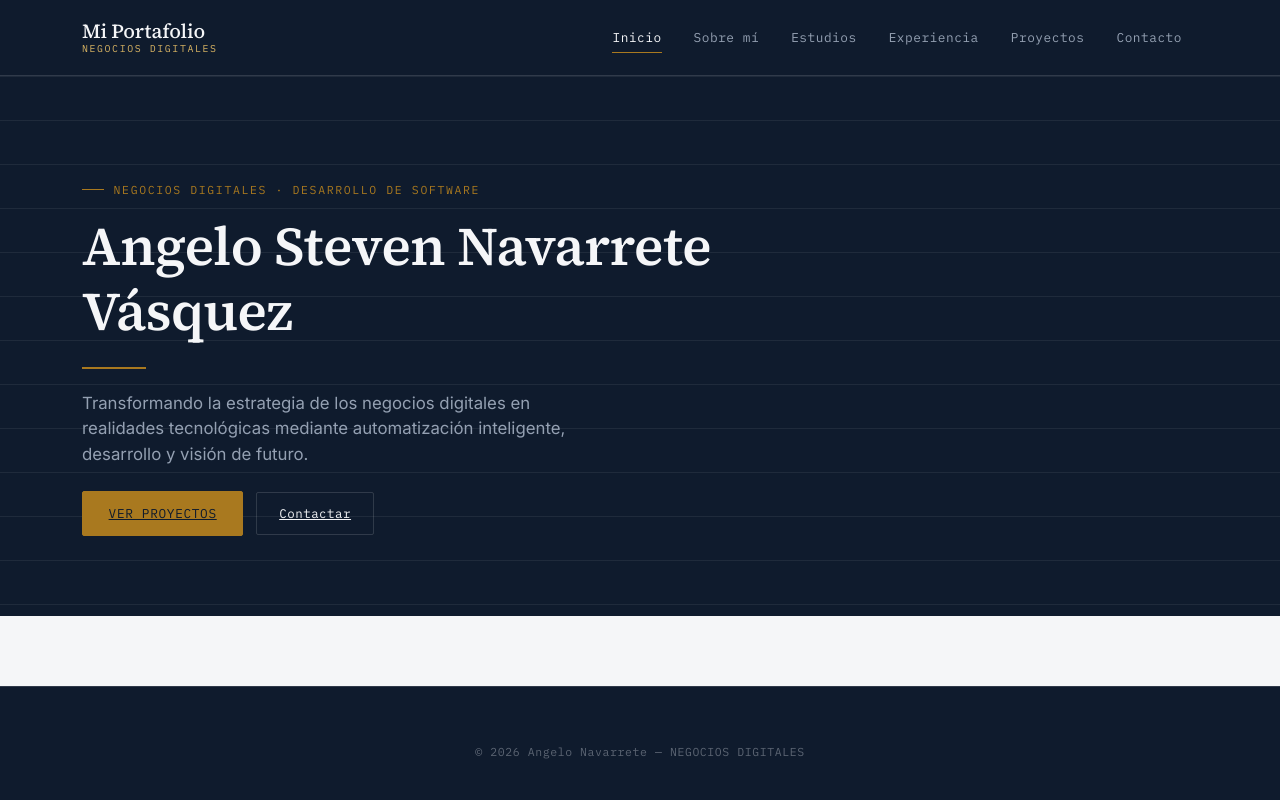
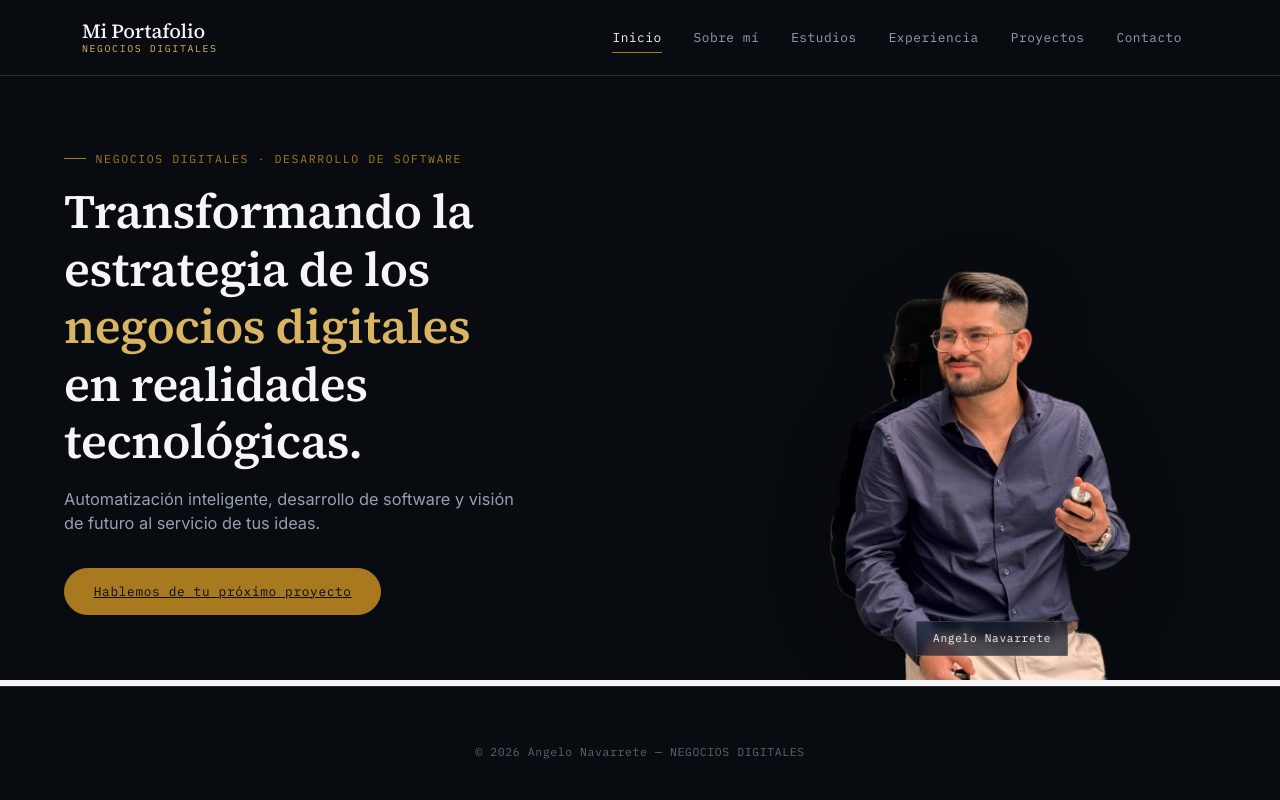
Before and after one commit to Navo1804/Portafolio-profesional, a Flask app: page / in a window 1280 px wide. Run offline with Flask 3, Linux system fonts and the light colour scheme.

Commit message:
Actualizaciones Diseño home.html

```diff
--- a/app/static/css/style.css
+++ b/app/static/css/style.css
@@ -6,7 +6,7 @@
    =================================================================== */
 
 :root {
-    --ink:        #0F1B2D;   /* navy profundo, fondo oscuro / texto principal */
+    --ink:        #080B10;   /* casi negro, con un dejo de navy */
     --ink-soft:   #1C2B42;   /* navy secundario, superficies oscuras */
     --paper:      #F5F6F8;   /* fondo claro */
     --paper-alt:  #FFFFFF;   /* tarjetas sobre fondo claro */
@@ -332,3 +332,100 @@ a:focus-visible, button:focus-visible, .form-control:focus-visible {
 @media (prefers-reduced-motion: reduce) {
     * { transition: none !important; animation: none !important; }
 }
+/* --- Hero con foto recortada sobre fondo oscuro (Inicio) --- */
+
+.hero-split {
+    background-color: var(--ink);
+    position: relative;
+    overflow: hidden;
+    min-height: 600px;
+    display: flex;
+    align-items: stretch;
+}
+
+.hero-split-left {
+    flex: 1 1 55%;
+    display: flex;
+    align-items: center;
+    padding: 3rem 4rem;
+    position: relative;
+    z-index: 2;
+}
+
+.hero-split-content { max-width: 46ch; }
+
+.hero-split-left h1 {
+    color: var(--paper);
+    font-size: clamp(2rem, 4vw, 3rem);
+    line-height: 1.2;
+    margin: 1rem 0;
+}
+
+.hero-split-left h1 .highlight { color: var(--gold-soft); }
+
+.hero-split-left p.lead {
+    color: var(--steel-light);
+    font-size: 1.02rem;
+}
+
+.hero-split-right {
+    flex: 1 1 45%;
+    position: relative;
+    display: flex;
+    align-items: center;
+    justify-content: center;
+    padding-top: 1.5rem;
+}
+
+.hero-split-photo {
+    position: relative;
+    z-index: 1;
+    height: 580px;
+    width: auto;
+    max-width: 100%;
+    object-fit: contain;
+    object-position: bottom center;
+    filter: drop-shadow(0 20px 30px rgba(0, 0, 0, 0.35));
+}
+
+.hero-split-tag {
+    position: absolute;
+    z-index: 2;
+    bottom: 1.5rem;
+    left: 50%;
+    transform: translateX(-50%);
+    background: rgba(15, 27, 45, 0.7);
+    border: 1px solid var(--border-dark);
+    backdrop-filter: blur(4px);
+    padding: 0.5rem 1rem;
+    font-family: 'IBM Plex Mono', monospace;
+    font-size: 0.7rem;
+    letter-spacing: 0.06em;
+    color: var(--paper);
+    white-space: nowrap;
+}
+
+.btn-pill {
+    font-family: 'IBM Plex Mono', monospace;
+    font-size: 0.8rem;
+    letter-spacing: 0.05em;
+    background-color: var(--gold);
+    color: var(--ink);
+    border: 1px solid var(--gold);
+    padding: 0.8rem 1.8rem;
+    border-radius: 999px;
+    display: inline-block;
+    transition: background-color 0.2s ease, color 0.2s ease;
+}
+
+.btn-pill:hover {
+    background-color: transparent;
+    color: var(--gold-soft);
+}
+
+@media (max-width: 991.98px) {
+    .hero-split { flex-direction: column; min-height: auto; }
+    .hero-split-left { padding: 3rem 1.5rem; }
+    .hero-split-right { height: 420px; }
+    .hero-split-photo { height: 420px; }
+}
--- a/app/templates/main/home.html
+++ b/app/templates/main/home.html
@@ -1,23 +1,22 @@
 {% extends 'base.html' %}
-{% block titulo %}Angelo Navarrete| Portafolio{% endblock %}
+{% block titulo %}Angelo Navarrete | Portafolio{% endblock %}
 
 {% block contenido %}
-<section class="hero-ledger">
-    <div class="container hero-inner">
-        <div class="row">
-            <div class="col-lg-8">
-                <span class="eyebrow">Negocios Digitales · Desarrollo de Software</span>
-                <h1>Angelo Steven Navarrete Vásquez</h1>
-                <div class="hero-rule"></div>
-                <p class="lead">
-                    Transformando la estrategia de los negocios digitales en realidades
-                    tecnológicas mediante automatización inteligente, desarrollo y visión
-                    de futuro.
-                </p>
-                <a href="{{ url_for('main.proyectos') }}" class="btn-ledger-primary mt-2">Ver proyectos</a>
-                <a href="{{ url_for('main.contacto') }}" class="btn-ledger-outline mt-2 ms-2" style="border-color: var(--border-dark); color: var(--paper);">Contactar</a>
-            </div>
+<section class="hero-split">
+    <div class="hero-split-left">
+        <div class="hero-split-content">
+            <span class="eyebrow">Negocios Digitales · Desarrollo de Software</span>
+            <h1>Transformando la estrategia de los <span class="highlight">negocios digitales</span> en realidades tecnológicas.</h1>
+            <p class="lead">
+                Automatización inteligente, desarrollo de software y visión de
+                futuro al servicio de tus ideas.
+            </p>
+            <a href="{{ url_for('main.contacto') }}" class="btn-pill mt-3">Hablemos de tu próximo proyecto</a>
         </div>
+    </div>
+    <div class="hero-split-right">
+        <img src="{{ url_for('static', filename='img/angelo-hero.png') }}" alt="Angelo Navarrete" class="hero-split-photo">
+        <span class="hero-split-tag">Angelo Navarrete</span>
     </div>
 </section>
 {% endblock %}
```
Also changed, not shown: app/static/img/angelo-hero.png (added), 4 other files.
